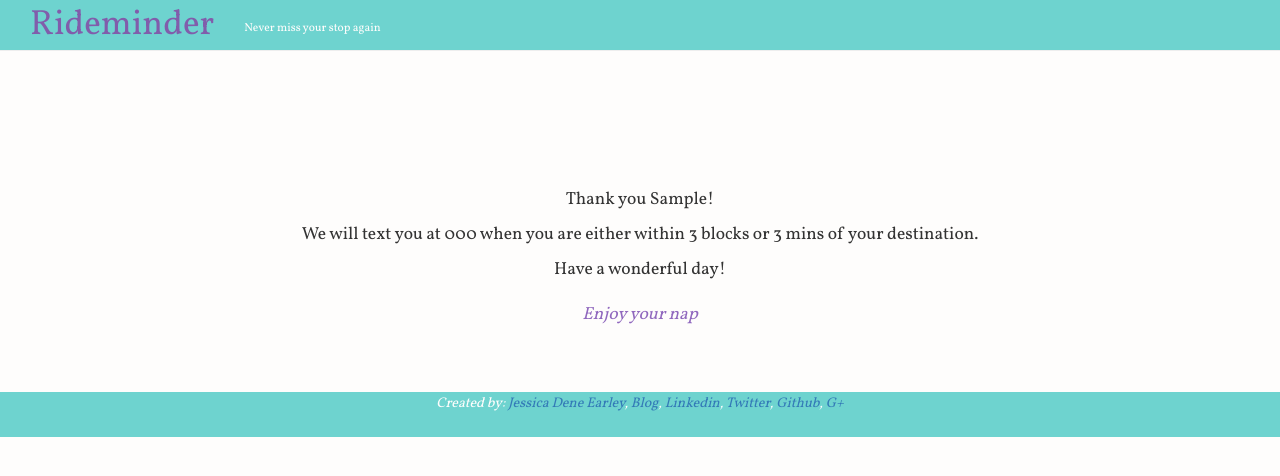
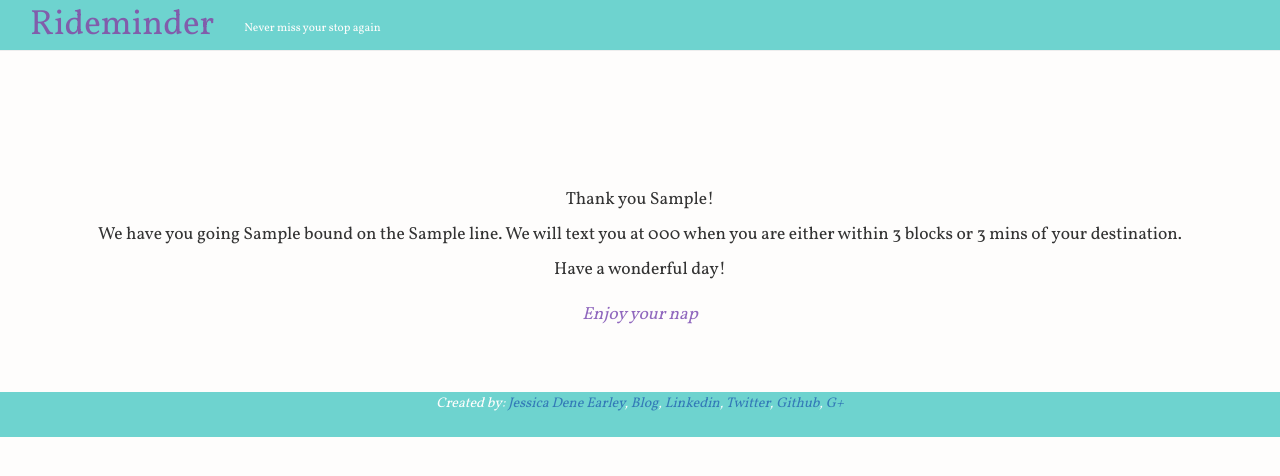
Before and after one commit to chatasweetie/Rideminder, a Flask app: template templates/thank_you.html in a window 1280 px wide. Shown: the top 476 px of the page. Run offline with Flask 2, Linux system fonts and the light colour scheme; the template is opened without the code that fills it: most values are stand-ins (such as "Sample title", 1, 10 or a date in 2020); some libraries are stand-ins or nearby versions.

Commit message:
changed datetime.now to utc and added verbage on thankyou templates of the bound and line

```diff
--- a/process_data.py
+++ b/process_data.py
@@ -237,7 +237,7 @@ def rawjson_into_datetime(rawjson):
 	hours = int(arrival_time_hour)
 	minutes = int(arrival_time_min)
 
-	now = datetime.datetime.now()
+	now = datetime.datetime.utcnow()
 
 	arrival_time = now.replace(hour=hours, minute=minutes)
 
--- a/server.py
+++ b/server.py
@@ -66,16 +66,20 @@ def process_user_info():
 	user_phone = convert_to_e164(raw_user_phone_num)
 	print "this is the phone number after twilioness", user_phone
 
-	arrival_time_datetime = datetime.datetime(2016, 1, 12, 22, 05, 58, 70745)
-	# arrival_time_datetime = process_lat_lng_get_arrival_datetime(user_lat, user_lon, destination_lat,
-																	# destination_lon)
+	arrival_time_datetime = process_lat_lng_get_arrival_datetime(user_lat, user_lon, destination_lat,
+																	destination_lon)
 
 	print arrival_time_datetime
 
 	adds_to_queue(user_fname, user_email, user_phone, user_lat, user_lon, destination_lat, destination_lon,
 				   vehicle_1, vehicle_1_distance, vehicle_2, vehicle_2_distance, arrival_time_datetime)
 
-	return render_template("/thank_you.html", user_fname=user_fname, user_phone=user_phone)
+	if bound == "I":
+		bound = "Inbound"
+	else:
+		bound = "Outbound"
+
+	return render_template("/thank_you.html", user_fname=user_fname, user_phone=user_phone, bound=bound, line=line)
 
 
 @app.route('/sms', methods=['GET', 'POST'])
--- a/static/javascript/scripts.js
+++ b/static/javascript/scripts.js
@@ -11,7 +11,7 @@ function clearMapMarkers() {
 }
 
 
-var user_geolocation = (37.7846810, -122.4073680)
+var user_geolocation = (37.7846810, -122.4073680);
 
 
 function init(){
--- a/tasks.py
+++ b/tasks.py
@@ -58,7 +58,7 @@ def process_transit_request():
 			#is_finished to True
 			records_request_complete_db(request)
 
-		now = datetime.datetime.now()
+		now = datetime.datetime.utcnow()
 		min_difference = request.arrival_time.minute - now.minute
 		print "this is the saved datetime: ", request.arrival_time
 		print "this is the now: ",now
--- a/templates/homepage.html
+++ b/templates/homepage.html
@@ -48,6 +48,7 @@
           </select></label>
       </div>
       <!-- class="hidden" -->
+      <!-- this is to get the user's lat and lng -->
       <div class="hidden">
         <label for="lat">
           <select name="lat" id="lat">
--- a/templates/thank_you.html
+++ b/templates/thank_you.html
@@ -10,7 +10,7 @@
 	<div clase="row">
   		<div class="container thankyou">
   			<p class="center"> Thank you{% if user_fname %} {{ user_fname }}{% endif %}! </p>
-  			<p class="center"> We will text you at {{ user_phone }} when you are either within 3 blocks or 3 mins of your destination. </p>
+  			<p class="center"> We have you going {{ bound }} on the {{ line }}. We will text you at {{ user_phone }} when you are either within 3 blocks or 3 mins of your destination. </p>
   			<p class="center"> Have a wonderful day! </p>
 		</div>
  	</div>
```
